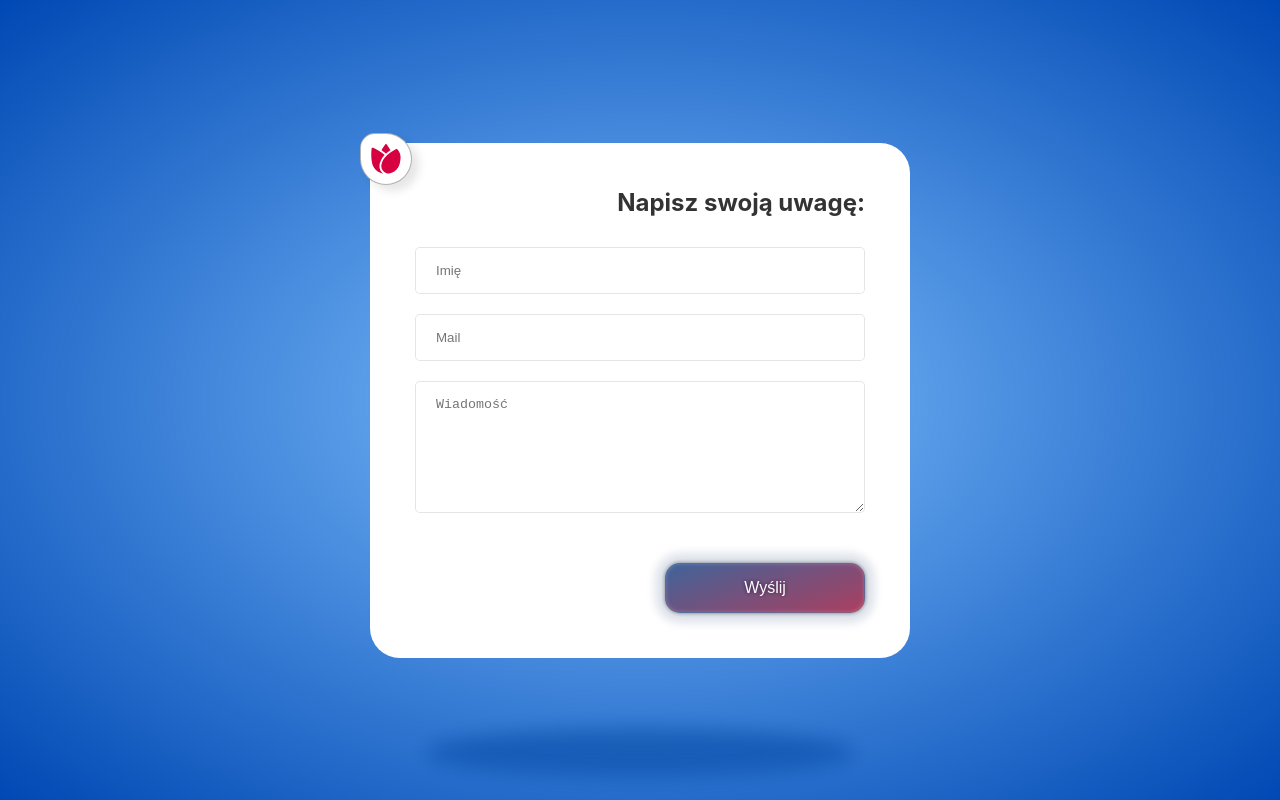
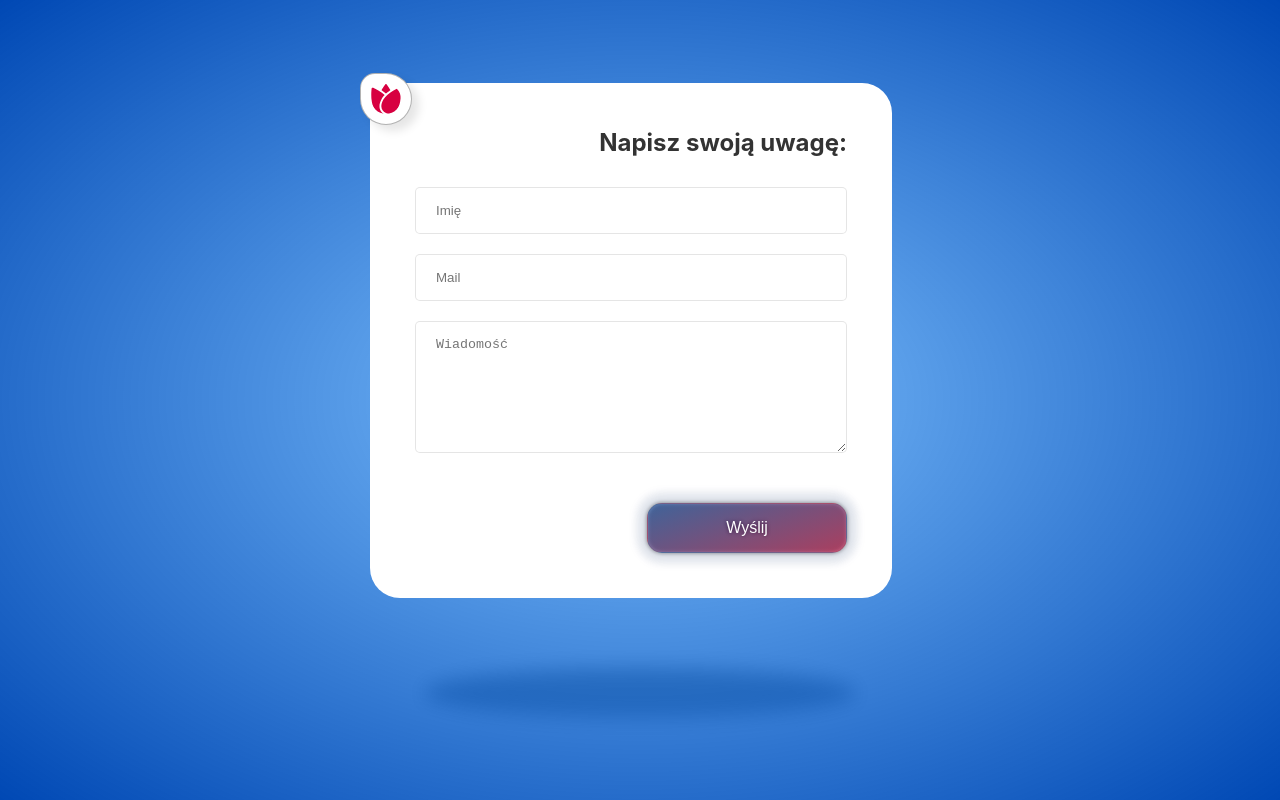
Before and after one commit to Rehaeel/rosary-mysteries, a React (Create React App) app: page /contact in a window 1280 px wide. Built offline with nearby package versions, Linux system fonts and the light colour scheme; no server answers.

Commit message:
animation and box-shadow

```diff
--- a/src/App.css
+++ b/src/App.css
@@ -10,18 +10,8 @@
     background-attachment: fixed;
 }
 
-.App>div:first-of-type::after {
-    content: '';
-    position: absolute;
-    bottom: -120px;
-    right: 10%;
-    width: 80%;
-    height: 50px;
-    background: rgba(0,0,0,0.5);
-    border-radius: 50%;
-    z-index: -1;
-    filter: blur(10px);
-
+.App>div:first-of-type {
+    margin-top: -120px;
 }
 
 .bm-menu-wrap {
@@ -85,3 +75,32 @@
     right: -30px;
     opacity: 1;
 }
+
+.hidden {
+    opacity: 0;
+}
+
+.visible {
+    opacity: 1;
+    transition: all .5s ease-out;
+}
+
+.App>div:first-of-type {
+    position: relative;
+    width: max-content;
+    height: max-content;
+}
+
+.App>div:first-of-type:after {
+    content: '';
+    position: absolute;
+    bottom: -120px;
+    right: 10%;
+    width: 80%;
+    opacity: 1;
+    height: 50px;
+    border-radius: 50%;
+    background-color: rgba(0, 0, 0, 0.4);
+    z-index: -1;
+    filter: blur(10px);
+}
--- a/src/App.js
+++ b/src/App.js
@@ -218,6 +218,7 @@ export default class App extends React.Component {
         </Menu>
 
         <div className="App">
+          <div>
             <Route exact path="/">
               <MysteriesView
                 showMenu={(state) => this.showMenu(state)}
@@ -233,6 +234,7 @@ export default class App extends React.Component {
               <Zrzutka showMenu={(state) => this.showMenu(state)} />
             </Route>
           </div>
+        </div>
       </>
     )
   }
--- a/src/component/contact-page/contact-page.js
+++ b/src/component/contact-page/contact-page.js
@@ -8,7 +8,9 @@ export default class ContactPage extends React.Component {
     constructor() {
         super();
         this.state = {
-            formVisibility: true
+            formVisibility: true,
+            componentVisibility: 'hidden',
+            shadowVisibility: 'shadow-hidden'
         }
         this.sendEmail = this.sendEmail.bind(this);
     }
@@ -25,9 +27,14 @@ export default class ContactPage extends React.Component {
         this.setState({ formVisibility: !this.state.formVisibility })
     }
 
+    componentDidMount() {
+        setTimeout(() => this.setState({ componentVisibility: 'visible' }), 200);
+        setTimeout(() => this.setState({ shadowVisibility: 'visible' }), 700);
+    }
+
     render() {
         return (
-            <div className="contact-page">
+            <div className={`contact-page ${this.state.componentVisibility}`}>
                 <icons.Rose className="menu-icon" src={Rose} alt="menu" onClick={this.props.showMenu} />
                 <h2 style={{ display: this.state.formVisibility ? 'block' : 'none' }}>Napisz swoją uwagę:</h2>
                 <form
--- a/src/component/mysteries-view/mysteries-view.js
+++ b/src/component/mysteries-view/mysteries-view.js
@@ -8,7 +8,8 @@ export default class MysteriesView extends React.Component {
         super(props);
         this.state = {
             todayMeditation: "...",
-            meditationVisibility: false
+            meditationVisibility: false,
+            componentVisibility: "hidden"
         };
     }
 
@@ -40,12 +41,13 @@ export default class MysteriesView extends React.Component {
 
     componentDidMount = async () => {
         await this.shuffleMeditation();
+        setTimeout(() => this.setState({ componentVisibility: 'visible' }), 200);
     }
 
     render() {
         return (
             <div
-                className={`mysteries-view ${this.state.meditationVisibility ? 'mysteries-view-mobile' : ''}`} >
+                className={`mysteries-view ${this.state.meditationVisibility ? 'mysteries-view-mobile' : ''} ${this.state.componentVisibility}`} >
                 <p> rozpoczęto dnia: {this.props.startingDay} </p>
                 <icons.Rose
                     className="menu-icon"
--- a/src/component/zrzutka/zrzutka.js
+++ b/src/component/zrzutka/zrzutka.js
@@ -3,9 +3,19 @@ import './zrzutka.css';
 import icons from '../icons/icons';
 
 export default class Zrzutka extends React.Component {
+    constructor() {
+        super();
+        this.state = {
+            componentVisibility: 'hidden'
+        }
+    }
+
+    componentDidMount() {
+        setTimeout(() => this.setState({ componentVisibility: 'visible' }), 200)
+    }
     render() {
         return (
-            <div className="zrzutka">
+            <div className={`zrzutka ${this.state.componentVisibility}`}>
                 <icons.Rose className="menu-icon" alt="menu" onClick={this.props.showMenu} />
                 <iframe
                     title="wsparcie dzieła"
```
Lines whose indentation alone changed are shown as unchanged.
